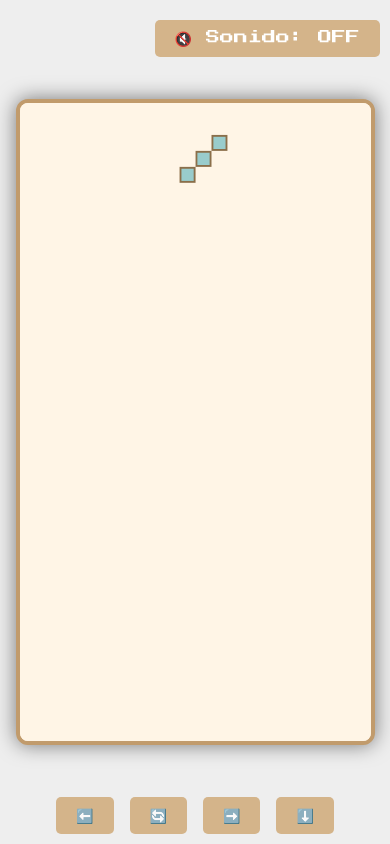
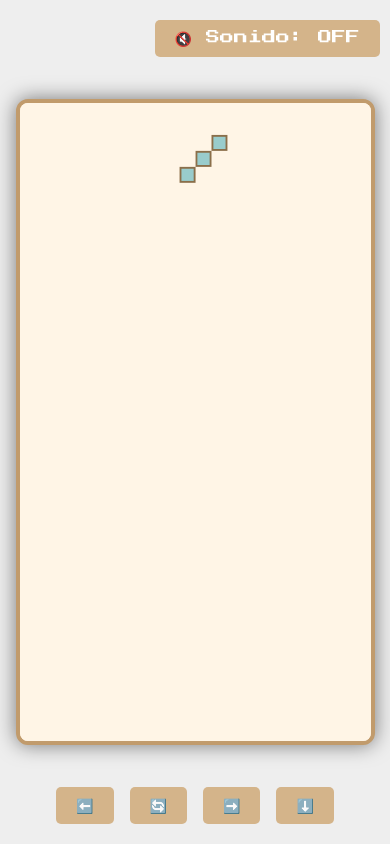
Before and after one commit to Floracuatica/fallingblocks, a plain HTML site: page index.html in a window 390 px wide. Both pictures are taken after a click on the button "Iniciar Juego". Drawn offline with Linux system fonts and the light colour scheme.

Commit message:
Update index.html
botones adecuados

```diff
--- a/index.html
+++ b/index.html
@@ -46,15 +46,12 @@
         <canvas id="gameCanvas" style="display:none;"></canvas>
 
         <!-- Controles móviles (solo visibles en celular o juego activo) -->
-        <!-- Controles móviles (solo visibles cuando el juego está activo) -->
-        <div id="mobileControls"
-            style="display:none; position: absolute; bottom: 10px; left: 0; right: 0; text-align: center;">
+        <div id="mobileControls" style="display:none;" class="mobile-controls">
             <button onclick="moveLeft()">⬅️</button>
             <button onclick="rotatePiece()">🔄</button>
             <button onclick="moveRight()">➡️</button>
             <button onclick="hardDrop()">⬇️</button>
         </div>
-
 
         <!-- Overlay de pausa -->
         <div id="pauseOverlay"
```
